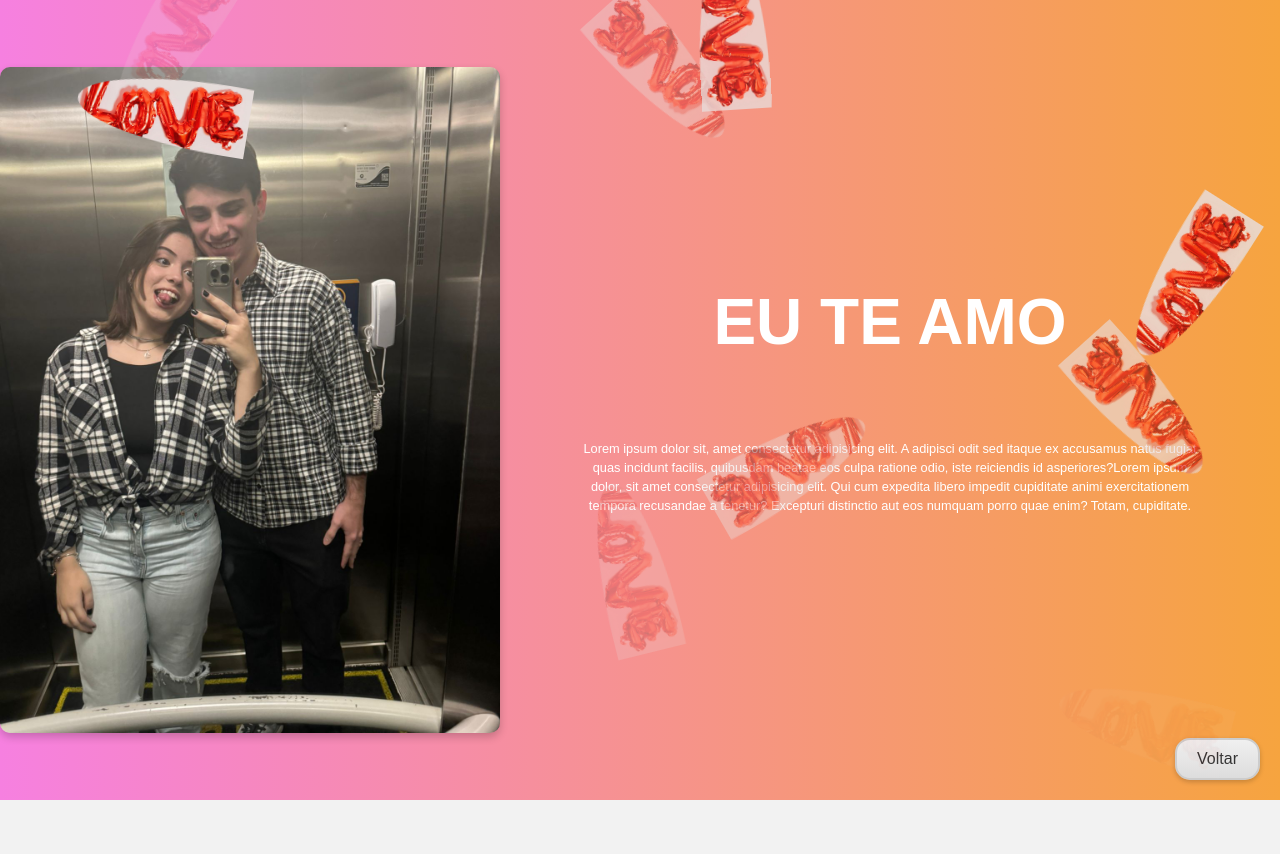
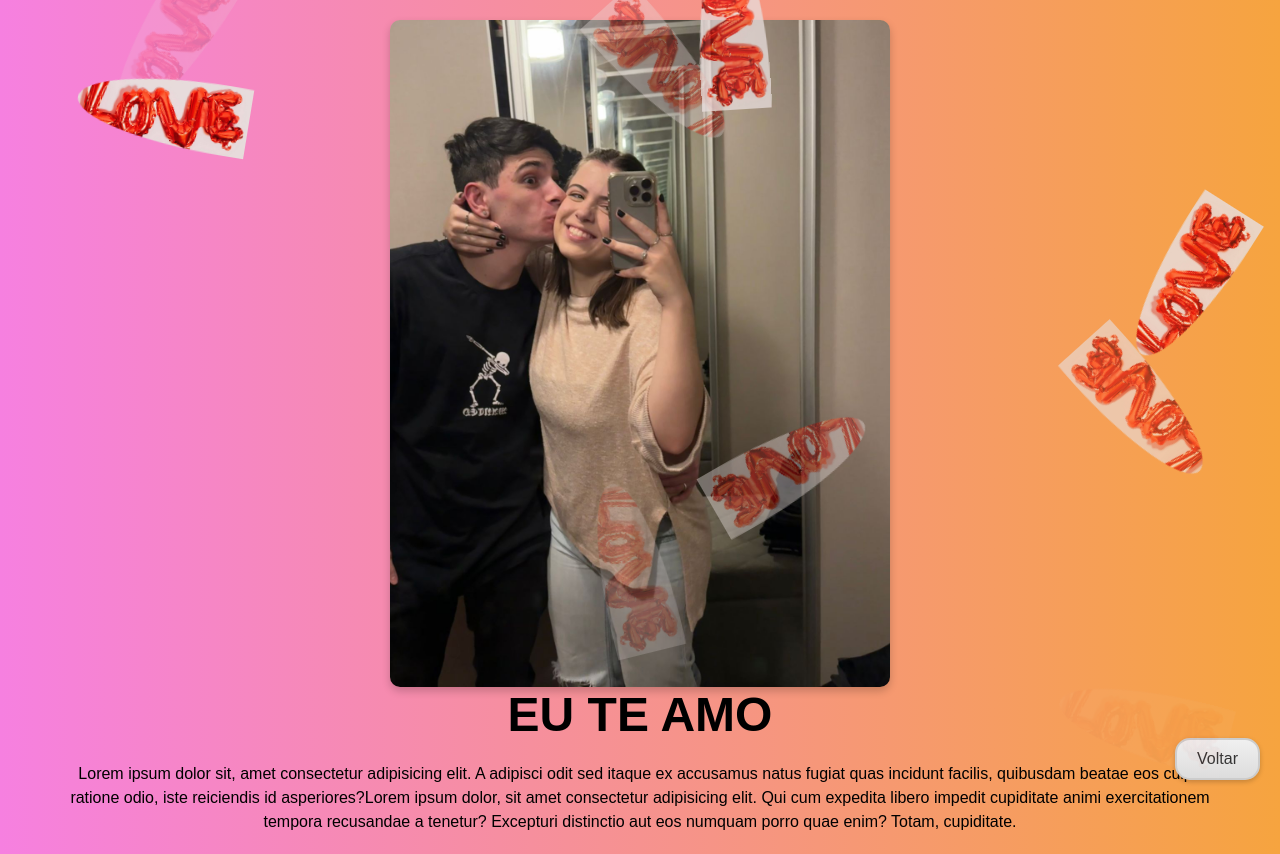
Before and after one commit to TiagoRuivo808/site-para-namorada, a plain HTML site: page pagina3.html in a window 1280 px wide. Before the commit the page ends 800 px from the top, so only its background shows below. Drawn offline with Linux system fonts and the light colour scheme.

Commit message:
Update pagina3.html

```diff
--- a/pagina3.html
+++ b/pagina3.html
@@ -7,12 +7,15 @@
     <link rel="stylesheet" href="style.css">
 </head>
 <body>
-    <img src="assets/foto3_grande.jpeg" alt="Momento 1" class="foto-grande">
-    <div class="right-side">
-        <h1>EU TE AMO</h1>
-        <p>Lorem ipsum dolor sit, amet consectetur adipisicing elit. A adipisci odit sed itaque ex accusamus natus fugiat quas incidunt facilis, quibusdam beatae eos culpa ratione odio, iste reiciendis id asperiores?Lorem ipsum dolor, sit amet consectetur adipisicing elit. Qui cum expedita libero impedit cupiditate animi exercitationem tempora recusandae a tenetur? Excepturi distinctio aut eos numquam porro quae enim? Totam, cupiditate.
-        </p>
-    </div>
+    <div class="container">
+        <div class="image-container">
+          <img src="assets/foto1_grande.jpeg" alt="Momento 3" class="foto-grande">
+        </div>
+        <div class="text-container">
+          <h1>EU TE AMO</h1>
+          <p>Lorem ipsum dolor sit, amet consectetur adipisicing elit. A adipisci odit sed itaque ex accusamus natus fugiat quas incidunt facilis, quibusdam beatae eos culpa ratione odio, iste reiciendis id asperiores?Lorem ipsum dolor, sit amet consectetur adipisicing elit. Qui cum expedita libero impedit cupiditate animi exercitationem tempora recusandae a tenetur? Excepturi distinctio aut eos numquam porro quae enim? Totam, cupiditate.
+          </p>
+      </div>
     <div class="button-container">
     <a href="index.html" class="btn">Voltar</a>
     <div class="balloon-container"></div>
```
